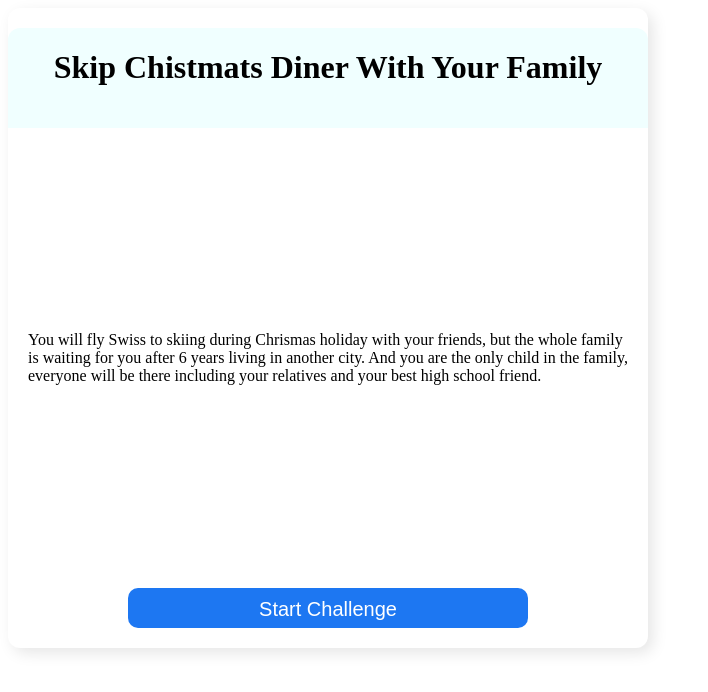
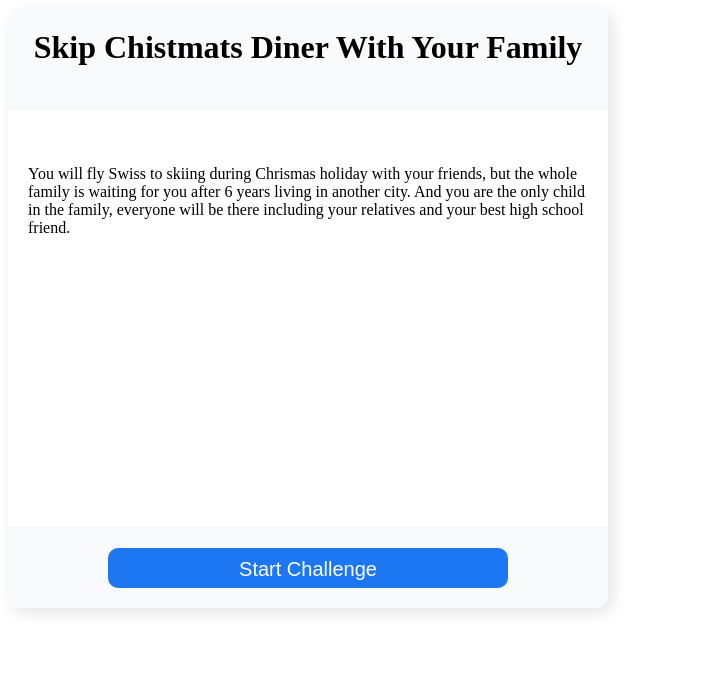
Before and after one commit to cskyandsky/BootCamp, a plain HTML site: page html/1.html in a window 1280 px wide. Shown: the whole page, without its empty margins (0-708 px from the left). Drawn offline with Linux system fonts and the light colour scheme.

Commit message:
finish senario template

```diff
--- a/html/1.css
+++ b/html/1.css
@@ -6,7 +6,6 @@
   width: 600px;
   height: 600px;
   background-color: white;
-  padding: 20px;
   margin-bottom: 20px;
   border-radius: 12px;
   box-shadow:5px 5px 15px rgba(0, 0, 0, 0.1);
@@ -14,25 +13,39 @@
 }
 
 .senario-title {
-  background-color: azure;
+  background-color:rgb(249, 250, 251);
   display: flex;
-  width: 640px;
+  width: 100%;
   height: 100px;
   flex-direction: column;
   text-align: center;
   border-radius: 12px 12px 0 0;
-  border: none;
+  border-bottom-width: 1px;
+  border-bottom-style: solid;
+  border-bottom-color: rgb(243, 244, 246);
 }
 
-.border-b {
-border-bottom-width: 1px;
+.description {
+  display: flex;
+  flex-direction: column;
+  flex: 1 1 0;
+  padding-top: 40px;
+  padding-left: 20px;
+  padding-right: 20px;
 
 }
 
-.description {
-  flex-direction: column;
-  width: fit-content;
-
+.challenge-button {
+  display: flex;
+  justify-content: center;
+  width: 600px;
+  padding-top: 20px;
+  padding-bottom: 20px;
+  border-top-color:rgb(243, 244, 246);
+  border-top-style: solid;
+  border-top-width: 1px;
+  background-color: rgb(249, 250, 251);
+  border-radius: 0 0 12px 12px;
 }
 
 .button-1 {
--- a/html/1.html
+++ b/html/1.html
@@ -5,13 +5,13 @@
 </head>
 <body>
   <div class="flex-container">
-    <div class="senario-title border-b border-grey-100">
+    <div class="senario-title">
       <h1 class="title-1">Skip Chistmats Diner With Your Family</h1>
     </div>
     <div class="description">
       <p>You will fly Swiss to skiing during Chrismas holiday with your friends, but the whole family is waiting for you after 6 years living in another city. And you are the only child in the family, everyone will be there including your relatives and your best high school friend.</p>
     </div>
-    <div>
+    <div class="challenge-button">
       <button class="button-1">
         Start Challenge
       </button>
```
